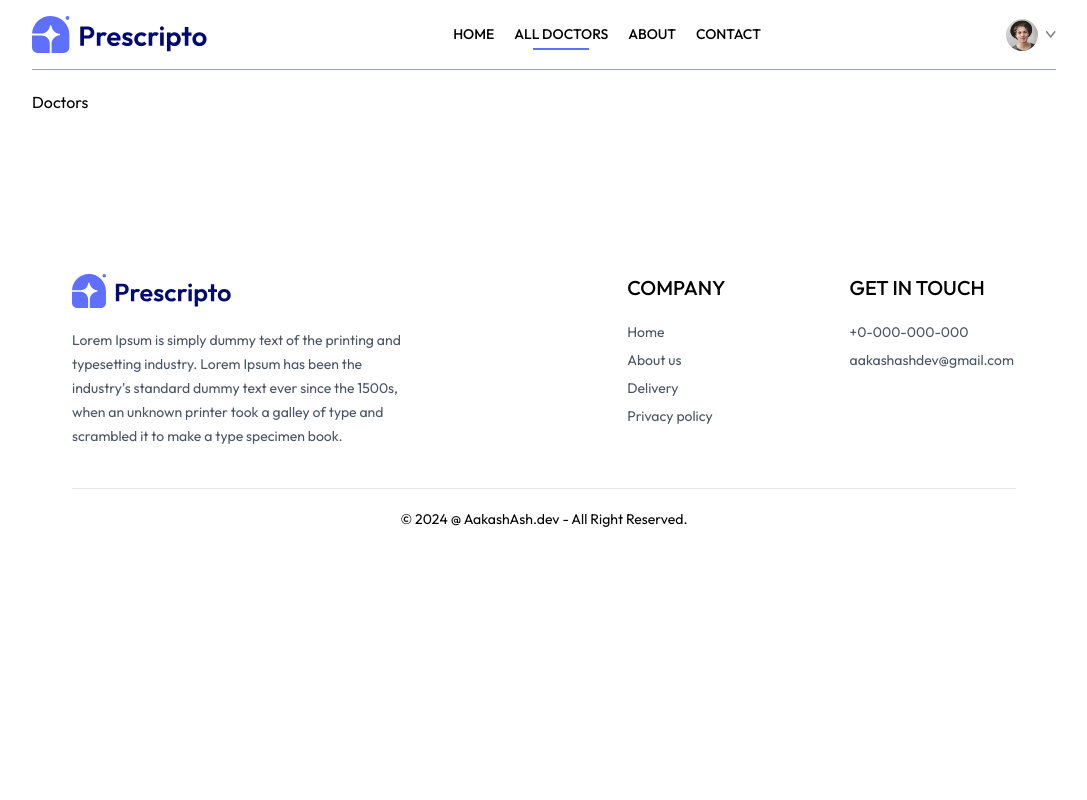
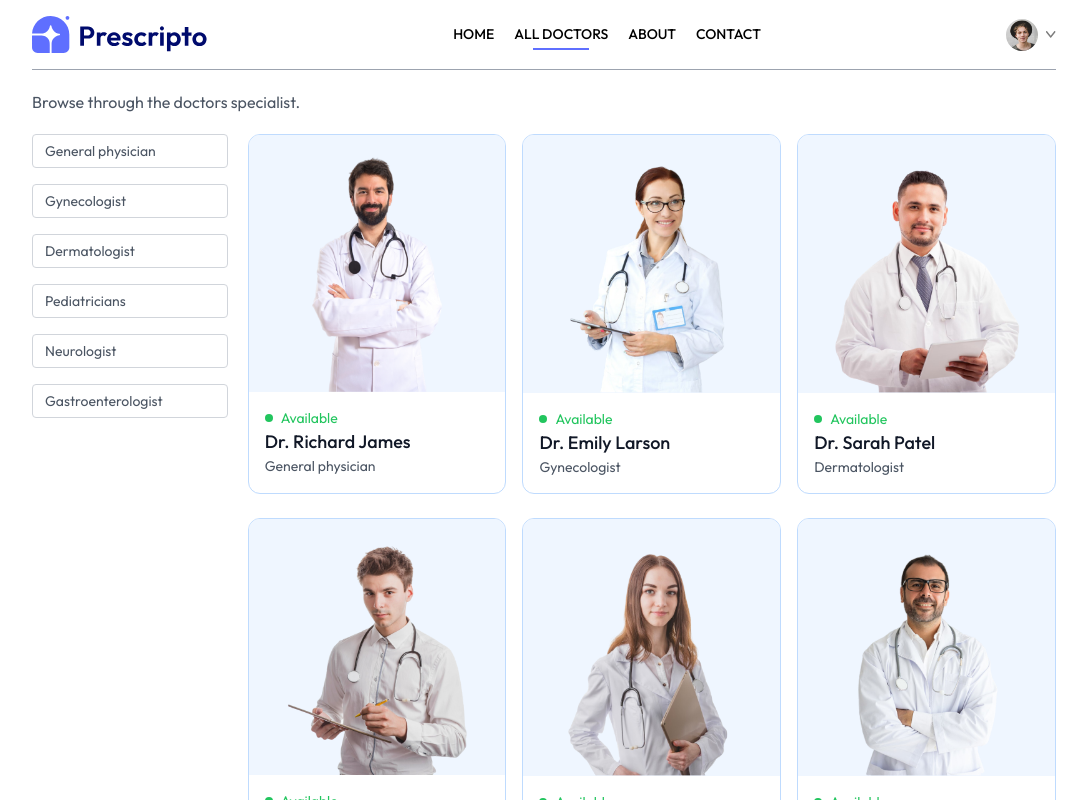
Before and after one commit to rodanAsh/vheal, a React (Vite) app: page /doctors in a window 1280 px wide. Shown: the top 800 px of the page, without its empty margins (96-1183 px from the left). Built offline with nearby package versions, Linux system fonts and the light colour scheme.

Commit message:
feat ~ designed doctors page

```diff
--- a/src/assets/assets.js
+++ b/src/assets/assets.js
@@ -160,7 +160,7 @@
         _id: 'doc6',
         name: 'Dr. Andrew Williams',
         image: doc6,
-        speciality: 'Neurologist',
+        speciality: 'Gastroenterologist',
         degree: 'MBBS',
         experience: '4 Years',
         about: 'Dr. Davis has a strong commitment to delivering comprehensive medical care, focusing on preventive medicine, early diagnosis, and effective treatment strategies. Dr. Davis has a strong commitment to delivering comprehensive medical care, focusing on preventive medicine, early diagnosis, and effective treatment strategies.',
@@ -244,7 +244,7 @@
         _id: 'doc12',
         name: 'Dr. Patrick Harris',
         image: doc12,
-        speciality: 'Neurologist',
+        speciality: 'Gastroenterologist',
         degree: 'MBBS',
         experience: '4 Years',
         about: 'Dr. Davis has a strong commitment to delivering comprehensive medical care, focusing on preventive medicine, early diagnosis, and effective treatment strategies. Dr. Davis has a strong commitment to delivering comprehensive medical care, focusing on preventive medicine, early diagnosis, and effective treatment strategies.',
--- a/src/components/Navbar.jsx
+++ b/src/components/Navbar.jsx
@@ -8,7 +8,7 @@
     const [token,setToken] = useState(true)
   return (
     <header className='flex items-center justify-between text-sm py-4 mb-5 border-b border-b-gray-400'>
-        <img className='w-44 cursor-pointer' src={assets.logo} alt="logo" />
+        <img onClick={() => navigate('/')} className='w-44 cursor-pointer' src={assets.logo} alt="logo" />
         <ul className='hidden md:flex items-start gap-5 font-medium'>
             <NavLink to={"/"}>
                 <li className='py-1'>HOME</li>
--- a/src/pages/Doctors.jsx
+++ b/src/pages/Doctors.jsx
@@ -1,8 +1,57 @@
-import React from 'react'
+import React, { useContext, useEffect, useState } from 'react'
+import { useNavigate, useParams } from 'react-router-dom'
+import { AppContext } from '../context/AppContext';
 
 const Doctors = () => {
+  const { speciality } = useParams()
+  const [filteredDoc,setFilteredDoc] = useState([])
+  const {doctors} = useContext(AppContext)
+  const navigate = useNavigate()
+
+  const applyFilter = () => {
+    if(speciality){
+      setFilteredDoc(doctors.filter(doc => doc.speciality === speciality))
+    } else{
+      setFilteredDoc(doctors)
+    }
+  }
+
+  useEffect(() => {
+    applyFilter()
+  },[doctors,speciality])
+
   return (
-    <div>Doctors</div>
+    <section>
+      <p className='text-gray-600'>Browse through the doctors specialist.</p>
+      <div className='flex flex-col sm:flex-row items-start gap-5 mt-5'>
+        {/* ---------left side ---------- */}
+        <div className='flex flex-col gap-4 text-sm text-gray-600'>
+          <p onClick={() => speciality === 'General physician' ? navigate('/doctors') : navigate('/doctors/General physician')} className={`w-[94vw] sm:w-auto pl-3 py-1.5 pr-16 border border-gray-300 rounded transition-all cursor-pointer ${speciality === 'General physician' ? 'bg-indigo-100 text-black' : ""}`}>General physician</p>
+          <p onClick={() => speciality === 'Gynecologist' ? navigate('/doctors') : navigate('/doctors/Gynecologist')} className={`w-[94vw] sm:w-auto pl-3 py-1.5 pr-16 border border-gray-300 rounded transition-all cursor-pointer ${speciality === 'Gynecologist' ? 'bg-indigo-100 text-black' : ""}`}>Gynecologist</p>
+          <p onClick={() => speciality === 'Dermatologist' ? navigate('/doctors') : navigate('/doctors/Dermatologist')} className={`w-[94vw] sm:w-auto pl-3 py-1.5 pr-16 border border-gray-300 rounded transition-all cursor-pointer ${speciality === 'Dermatologist' ? 'bg-indigo-100 text-black' : ""}`}>Dermatologist</p>
+          <p onClick={() => speciality === 'Pediatricians' ? navigate('/doctors') : navigate('/doctors/Pediatricians')} className={`w-[94vw] sm:w-auto pl-3 py-1.5 pr-16 border border-gray-300 rounded transition-all cursor-pointer ${speciality === 'Pediatricians' ? 'bg-indigo-100 text-black' : ""}`}>Pediatricians</p>
+          <p onClick={() => speciality === 'Neurologist' ? navigate('/doctors') : navigate('/doctors/Neurologist')} className={`w-[94vw] sm:w-auto pl-3 py-1.5 pr-16 border border-gray-300 rounded transition-all cursor-pointer ${speciality === 'Neurologist' ? 'bg-indigo-100 text-black' : ""}`}>Neurologist</p>
+          <p onClick={() => speciality === 'Gastroenterologist' ? navigate('/doctors') : navigate('/doctors/Gastroenterologist')} className={`w-[94vw] sm:w-auto pl-3 py-1.5 pr-16 border border-gray-300 rounded transition-all cursor-pointer ${speciality === 'Gastroenterologist' ? 'bg-indigo-100 text-black' : ""}`}>Gastroenterologist</p>
+        </div>
+        {/* ------- right side -------- */}
+        <div className='w-full grid grid-cols-auto gap-4 gap-y-6'>
+          {
+            filteredDoc.map((doc,index) => (
+              <div key={doc._id} onClick={() => navigate(`/appointment/${doc._id}`)} className='border border-blue-200 rounded-xl overflow-hidden cursor-pointer hover:translate-y-[-10px] transition-all duration-500'>
+              <img className='bg-blue-50' src={doc.image} alt="" />
+              <div className='p-4'>
+                <div className='flex items-center gap-2 text-sm text-center text-green-500'>
+                  <p className='w-2 h-2 bg-green-500 rounded-full'></p><p>Available</p>
+                </div>
+                <p className='text-gray-900 text-lg font-medium'>{doc.name}</p>
+                <p className='text-gray-600 text-sm'>{doc.speciality}</p>
+              </div>
+            </div>
+            ))
+          }
+        </div>
+      </div>
+    </section>
   )
 }
 
```
